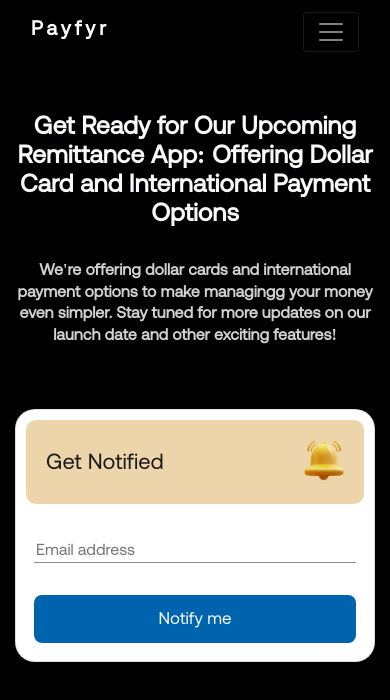
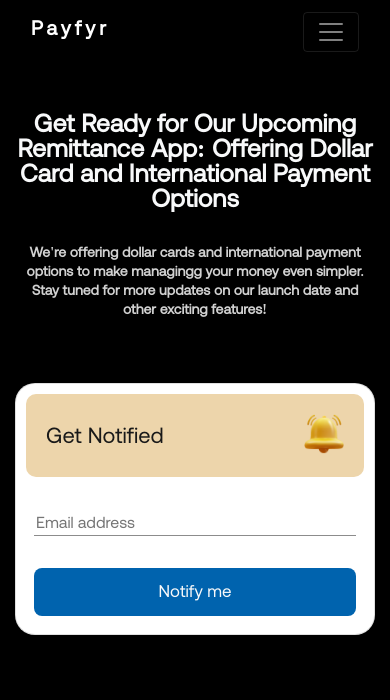
Before and after one commit to Muhtoyyib/payfyr-waitlist, a React (Create React App) app: page / in a window 390 px wide. Shown: the top 700 px of the page. Built offline with nearby package versions, Linux system fonts and the light colour scheme.

Commit message:
Making changes

```diff
--- a/src/components/layout/left-layout/index.js
+++ b/src/components/layout/left-layout/index.js
@@ -9,7 +9,7 @@
             </h3>
             <br/>
 
-            <p className='l-layoutP font-weight-bold'>
+            <p className='l-layoutP font-weight-bold mt-sm-n2'>
                 We're offering dollar cards and international payment options to
                 make managingg your money even simpler. Stay tuned for more updates on our launch date and other exciting features!
             </p>
--- a/src/components/layout/left-layout/leftLayout.styles.css
+++ b/src/components/layout/left-layout/leftLayout.styles.css
@@ -10,15 +10,15 @@
     color: #D1D1D1;
 }
 
-@media only screen and (max-width: 600px) {
+@media only screen and (max-width: 900px) {
     .layoutH3{
         font-size: 25px;
-        line-height: 29px;
+        line-height: 25px;
         text-align: center;
     }
 
     .l-layoutP{
-        font-size: 16px;
+        font-size: 14px;
         line-height: 135%;
         text-align: center;
     }
--- a/src/components/modal/index.js
+++ b/src/components/modal/index.js
@@ -3,7 +3,7 @@
 const Modal = () => {
 
   return (
-    <div className='row'>
+    <div className='row d-flex align-items-center'>
         <div className='modal fade' id="successModal" tabindex="-1" role="dialog" aria-labelledby="successModalTitle" aria-hidden="true">
         <div className='modal-dialog modal-dialog-centered' role="document">
             <div className='modal-content sucessContent'>
--- a/src/components/modal/modal.styles.css
+++ b/src/components/modal/modal.styles.css
@@ -5,6 +5,7 @@
 
 .modalH2{
     font-size: 23px !important;
+    font-weight: 700 !important;
     line-height: 40px;
     color: #191919;
 }
@@ -28,7 +29,7 @@
     background: #0063AE !important;
 }
 
-@media only screen and (max-width: 600px) {
+@media only screen and (max-width: 900px) {
     .modalP{
         font-size: 22px;
         font-weight: 500;
@@ -47,23 +48,3 @@
         width: 100% !important;
     }
 }
-
-@media only screen and (min-width: 768px) {
-    .modalP{
-        font-size: 22px;
-        font-weight: 500;
-        color: #757575;
-        line-height: 135%;
-    }
-
-    .modalH2{
-        font-weight: 700 !important;
-        font-size: 30px;
-        line-height: 29px;
-        color: #191919;
-    }
-
-    .modalButton{
-        width: 100% !important;
-    }
-}
--- a/src/components/navbar/navbar.styles.css
+++ b/src/components/navbar/navbar.styles.css
@@ -35,11 +35,11 @@
 
 
 }
-/*
+
 @media only screen and (min-width: 768px) {
 
-    .nav-button{
-        padding: 10px 20px;
-        margin-top: 5px;
+     .logo{
+        font-size: 20px;
     }
-}*/
+
+ }
```
Also changed, not shown: src/components/layout/right-layout/rightLayout.styles.css (+19 -1 lines).
